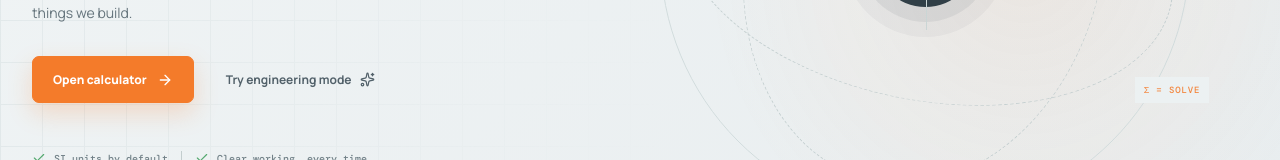
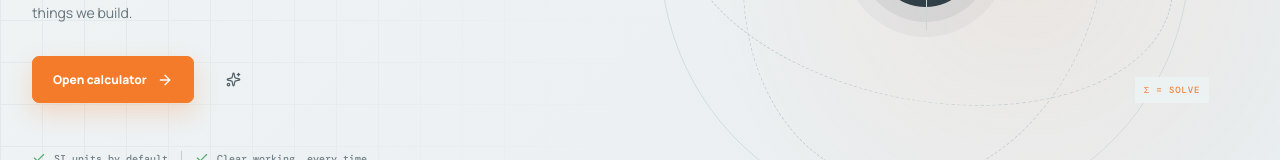
Before and after one commit to Tylarp/EngiEngine, a React (Vite) app: page / in a window 1280 px wide. Shown: the part 390-550 px from the top of the page. Built offline with nearby package versions, Linux system fonts and the light colour scheme.

Commit message:
Removed Engineering Mode

```diff
--- a/src/App.tsx
+++ b/src/App.tsx
@@ -120,7 +120,7 @@ function App() {
       </header>
 
       <main>
-        <section className="hero"><div className="hero-grid" /><div className="hero-inner"><div className="eyebrow"><span className="eyebrow-line" /> ENGINEERING TOOLKIT <span className="eyebrow-line" /></div><h1>Make every calculation<br /><span>move with certainty.</span></h1><p>A focused set of tools for the forces, materials, and machines behind the things we build.</p><div className="hero-actions"><button className="primary-button" onClick={() => document.getElementById('calculator')?.scrollIntoView({ behavior: 'smooth' })}>Open calculator <ArrowRight size={16} /></button><button className="text-button" onClick={() => setEngineeringMode(true)}>Try engineering mode <Sparkles size={15} /></button></div><div className="hero-note"><Check size={14} /> SI units by default <span /> <Check size={14} /> Clear working, every time</div></div><div className="hero-graphic"><div className="orbital orbital-one" /><div className="orbital orbital-two" /><div className="graphic-center"><span>F</span><small>∑</small></div><div className="graphic-tag tag-one">01 / FORCE</div><div className="graphic-tag tag-two">Σ = SOLVE</div><div className="axis axis-x" /><div className="axis axis-y" /></div></section>
+        <section className="hero"><div className="hero-grid" /><div className="hero-inner"><div className="eyebrow"><span className="eyebrow-line" /> ENGINEERING TOOLKIT <span className="eyebrow-line" /></div><h1>Make every calculation<br /><span>move with certainty.</span></h1><p>A focused set of tools for the forces, materials, and machines behind the things we build.</p><div className="hero-actions"><button className="primary-button" onClick={() => document.getElementById('calculator')?.scrollIntoView({ behavior: 'smooth' })}>Open calculator <ArrowRight size={16} /></button><button className="text-button" onClick={() => setEngineeringMode(true)}> <Sparkles size={15} /></button></div><div className="hero-note"><Check size={14} /> SI units by default <span /> <Check size={14} /> Clear working, every time</div></div><div className="hero-graphic"><div className="orbital orbital-one" /><div className="orbital orbital-two" /><div className="graphic-center"><span>F</span><small>∑</small></div><div className="graphic-tag tag-one">01 / FORCE</div><div className="graphic-tag tag-two">Σ = SOLVE</div><div className="axis axis-x" /><div className="axis axis-y" /></div></section>
 
         <section className="category-strip" id="tools"><div className="section-kicker">EXPLORE BY DISCIPLINE</div><div className="category-grid">{categories.map(category => { const Icon = category.icon; return <button key={category.name} className={`category-card ${activeCategory === category.name ? 'selected' : ''} ${category.count === 0 ? 'disabled' : ''}`} onClick={() => category.count && setActiveCategory(category.name)}><span className={`category-icon ${category.color}`}><Icon size={18} /></span><span className="category-copy"><strong>{category.name}</strong><small>{category.copy}</small></span>{category.count > 0 ? <span className="category-count">{String(category.count).padStart(2, '0')}</span> : <span className="coming">Soon</span>}</button>})}</div></section>
 
```
